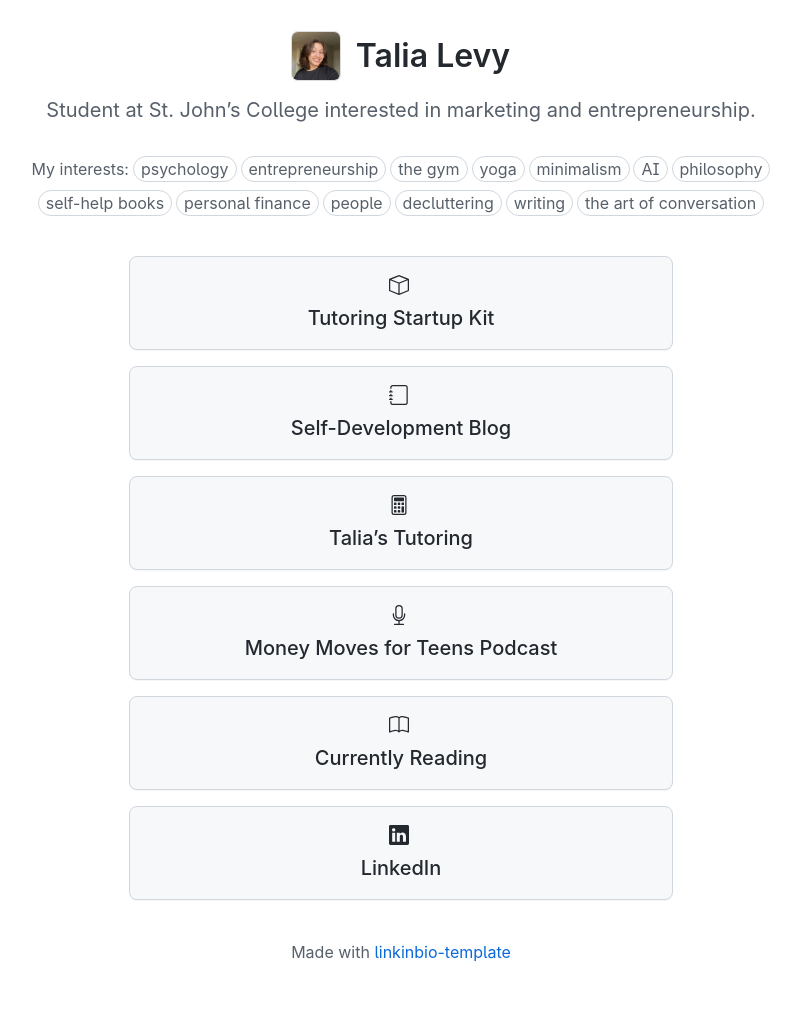
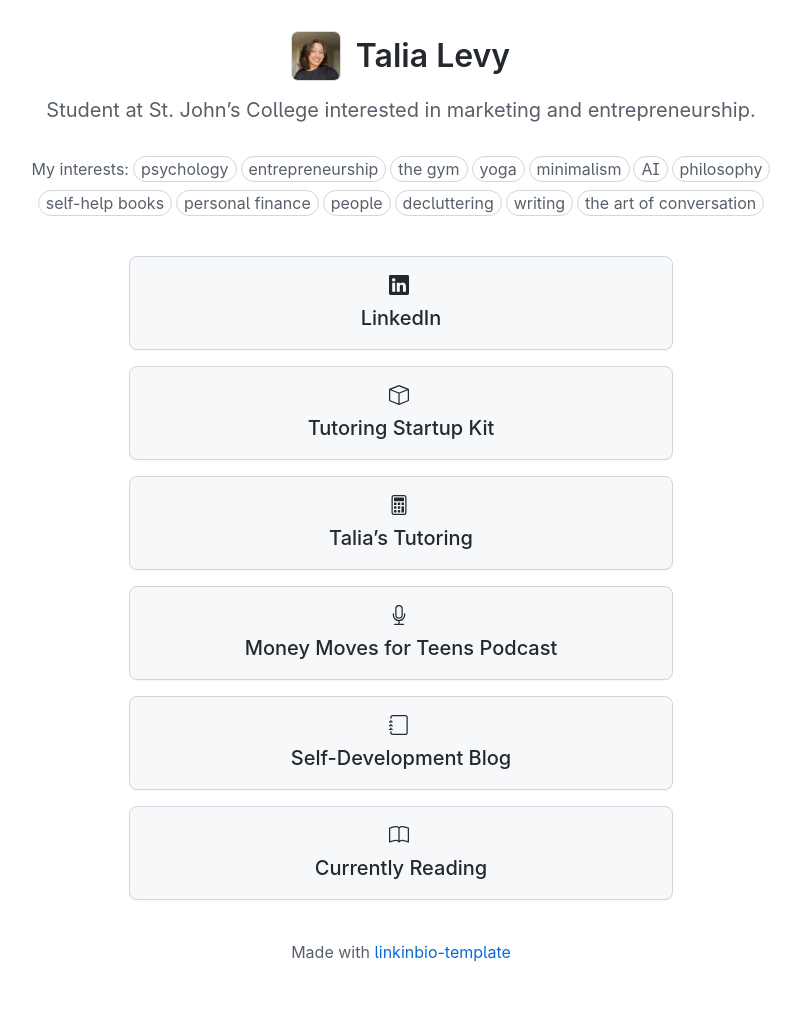
Before and after one commit to tslevy/linkinbio, a Jekyll site: the page built from index.md, in a window 1280 px wide. Shown: the whole page, without its empty margins (239-1040 px from the left). Built offline with Jekyll 4.4.1, drawn with Linux system fonts in a browser that asks for light colours; our own code applies the rules of GitHub Pages for plain Markdown files.

Commit message:
Update links.yml

```diff
--- a/_data/links.yml
+++ b/_data/links.yml
@@ -1,18 +1,18 @@
+- text: LinkedIn
+  url: https://www.linkedin.com/in/tslevy/
+  icon: linkedin
 - text: Tutoring Startup Kit
   url: https://sites.google.com/view/talias-tutoring-startup-kit/home
   icon: box
-- text: Self-Development Blog
-  url: https://world.hey.com/talia
-  icon: journal
 - text: Talia’s Tutoring
   url: https://tslevy.github.io/talias-tutoring/
   icon: calculator
 - text: Money Moves for Teens Podcast
   url: https://pglevy.github.io/mm4t-site/
   icon: mic
+- text: Self-Development Blog
+  url: https://world.hey.com/talia
+  icon: journal
 - text: Currently Reading
   url: https://www.goodreads.com/user/show/46911146-talia-levy
   icon: book
-- text: LinkedIn
-  url: https://www.linkedin.com/in/tslevy/
-  icon: linkedin
```
